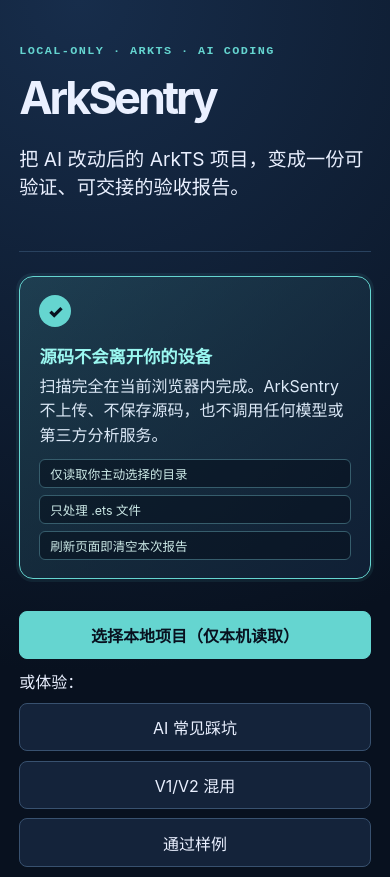
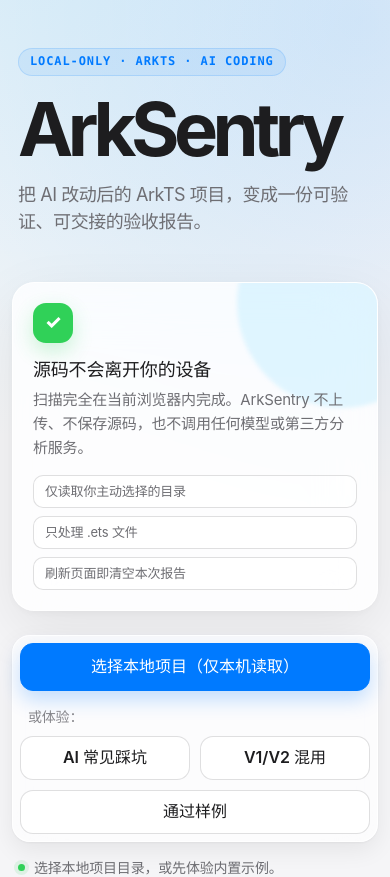
Before and after one commit to AnyRyoma/arksentry, a React (Vite) app in the folder apps/arksentry-web/: page / in a window 390 px wide. Shown: the top 877 px of the page. Built offline with nearby package versions, Linux system fonts and the light colour scheme.

Commit message:
style(web): refine the experience with an iOS-inspired interface
Add translucent surfaces, Apple-like spacing and controls, responsive result cards, dark mode, and reduced-motion support while preserving all scan behavior.

```diff
--- a/apps/arksentry-web/src/styles.css
+++ b/apps/arksentry-web/src/styles.css
@@ -1,55 +1,469 @@
-:root { color: #eaf0ff; background: #08111f; color-scheme: dark; font-family: Inter, "PingFang SC", "Microsoft YaHei", sans-serif; }
+:root {
+  color: #1d1d1f;
+  background: #f5f5f7;
+  color-scheme: light;
+  font-family: -apple-system, BlinkMacSystemFont, "SF Pro Display", "SF Pro Text", "PingFang SC", "Helvetica Neue", sans-serif;
+  font-synthesis: none;
+  text-rendering: optimizeLegibility;
+  --bg: #f5f5f7;
+  --surface: rgba(255, 255, 255, .78);
+  --surface-solid: #ffffff;
+  --surface-muted: rgba(232, 232, 237, .72);
+  --text: #1d1d1f;
+  --secondary: #6e6e73;
+  --tertiary: #86868b;
+  --line: rgba(60, 60, 67, .16);
+  --line-strong: rgba(60, 60, 67, .24);
+  --blue: #007aff;
+  --blue-hover: #006ee6;
+  --cyan: #64d2ff;
+  --green: #30d158;
+  --red: #ff3b30;
+  --orange: #ff9f0a;
+  --shadow: 0 20px 60px rgba(0, 0, 0, .08), 0 2px 10px rgba(0, 0, 0, .04);
+  --shadow-small: 0 8px 24px rgba(0, 0, 0, .07), 0 1px 3px rgba(0, 0, 0, .05);
+}
+
 * { box-sizing: border-box; }
-body { margin: 0; min-width: 320px; background: radial-gradient(circle at 20% 0, #172d4b 0, #08111f 42rem); }
-button { border: 1px solid #38516f; border-radius: 8px; background: #14233a; color: #eaf0ff; cursor: pointer; font: inherit; padding: .7rem .95rem; }
-button:hover:not(:disabled) { background: #1e3656; }
-button:disabled { cursor: wait; opacity: .7; }
-main { margin: 0 auto; max-width: 1080px; padding: 3rem 1.2rem 2rem; }
-.hero { border-bottom: 1px solid #29425f; padding-bottom: 2rem; }
-.eyebrow { color: #65d5d0; font: 700 .74rem/1.3 ui-monospace, monospace; letter-spacing: .12em; }
-h1 { font-size: clamp(2.8rem, 9vw, 5.6rem); letter-spacing: -.07em; margin: .25rem 0; }
-.subtitle { font-size: 1.2rem; max-width: 45rem; }
-.privacy-card { align-items: start; background: linear-gradient(135deg, rgba(101, 213, 208, .16), rgba(16, 32, 54, .96)); border: 1px solid #65d5d0; border-radius: 14px; box-shadow: 0 0 0 3px rgba(101, 213, 208, .08); display: grid; gap: 1rem; grid-template-columns: auto 1fr; margin: 1.5rem 0 0; padding: 1.1rem 1.2rem; }
-.privacy-badge { align-items: center; background: #65d5d0; border-radius: 999px; color: #08111f; display: flex; font-size: 1.1rem; font-weight: 900; height: 2rem; justify-content: center; width: 2rem; }
-.privacy-card strong { color: #9af7f0; display: block; font-size: 1.08rem; }
-.privacy-card p { color: #dce9f7; line-height: 1.55; margin: .35rem 0 .7rem; }
-.privacy-points { display: flex; flex-wrap: wrap; gap: .45rem; list-style: none; margin: 0; padding: 0; }
-.privacy-points li { background: rgba(7, 16, 29, .55); border: 1px solid #365d6c; border-radius: 999px; color: #cce9e7; font-size: .78rem; padding: .28rem .62rem; }
-.actions { align-items: center; display: flex; flex-wrap: wrap; gap: .6rem; margin: 2rem 0 .8rem; }
-.primary { background: #65d5d0; border-color: #65d5d0; color: #08111f; font-weight: 800; }
-.primary:hover:not(:disabled) { background: #8af0ea; }
-.visually-hidden { height: 1px; opacity: 0; position: absolute; width: 1px; }
-.status { color: #a9b8cb; min-height: 1.4rem; }
-.summary { display: grid; gap: .8rem; grid-template-columns: repeat(4, 1fr); margin: 2rem 0 1rem; }
-.summary article { background: #102036; border: 1px solid #29425f; border-radius: 12px; padding: 1rem; }
-.summary strong { display: block; font-size: 2rem; }
-.summary span { color: #a9b8cb; font-size: .83rem; }
-.summary .danger strong { color: #ff8e8e; }
-.notice { background: #17283e; border-left: 3px solid #65d5d0; color: #c5d3e8; padding: .75rem 1rem; }
-.privacy-reminder { background: rgba(101, 213, 208, .08); border: 1px solid #365d6c; border-radius: 8px; color: #bfe5e2; font-size: .86rem; margin-top: .7rem; padding: .7rem 1rem; }
-.report-actions { display: flex; flex-wrap: wrap; gap: .7rem; margin: 1.4rem 0; }
-.files { display: grid; gap: 1rem; }
-.file-card { background: #0d1a2c; border: 1px solid #29425f; border-radius: 12px; overflow: hidden; padding: 1rem 1.2rem; }
-.file-card h2 { font: 700 .92rem/1.5 ui-monospace, monospace; margin: 0 0 .8rem; overflow-wrap: anywhere; }
-.file-card details { border-top: 1px solid #243b56; padding: .8rem 0; }
-.file-card summary { cursor: pointer; font-weight: 700; }
-.tag { color: #ffb86a; font-family: ui-monospace, monospace; }
-.file-card em { color: #a9b8cb; float: right; font-style: normal; font-weight: 400; }
-.file-card p { color: #c5d3e8; line-height: 1.6; }
-.file-card pre { background: #07101d; border-radius: 6px; overflow-x: auto; padding: .75rem; }
-.file-card a { color: #65d5d0; }
-.pass { color: #80e2a8; }
-.parse-error { color: #ffb1a8; }
-footer { border-top: 1px solid #29425f; color: #a9b8cb; font-size: .9rem; margin-top: 3rem; padding-top: 1.5rem; }
-footer a { color: #65d5d0; font-weight: 700; margin-left: .25rem; text-decoration: none; }
+html { scroll-behavior: smooth; }
+body {
+  margin: 0;
+  min-width: 320px;
+  min-height: 100vh;
+  background:
+    radial-gradient(circle at 8% -10%, rgba(100, 210, 255, .18), transparent 34rem),
+    radial-gradient(circle at 92% 2%, rgba(0, 122, 255, .12), transparent 30rem),
+    var(--bg);
+  color: var(--text);
+  letter-spacing: -.012em;
+}
+body::before {
+  position: fixed;
+  inset: 0;
+  z-index: -1;
+  background-image: radial-gradient(rgba(0, 122, 255, .08) .6px, transparent .6px);
+  background-size: 24px 24px;
+  mask-image: linear-gradient(to bottom, black, transparent 64%);
+  -webkit-mask-image: linear-gradient(to bottom, black, transparent 64%);
+  content: "";
+  pointer-events: none;
+}
+button, a, summary { -webkit-tap-highlight-color: transparent; }
+button { font: inherit; }
+button:focus-visible, a:focus-visible, summary:focus-visible {
+  outline: 4px solid rgba(0, 122, 255, .22);
+  outline-offset: 3px;
+}
+
+main {
+  width: min(100% - 40px, 1040px);
+  margin: 0 auto;
+  padding: 72px 0 44px;
+}
+.hero {
+  position: relative;
+  max-width: 820px;
+  padding: 24px 0 38px;
+}
+.eyebrow {
+  display: inline-flex;
+  align-items: center;
+  min-height: 28px;
+  margin: 0 0 18px;
+  padding: 5px 11px;
+  border: 1px solid rgba(0, 122, 255, .15);
+  border-radius: 999px;
+  background: rgba(0, 122, 255, .08);
+  color: var(--blue);
+  font: 650 12px/1.3 ui-monospace, SFMono-Regular, Menlo, monospace;
+  letter-spacing: .075em;
+}
+h1 {
+  margin: 0;
+  color: var(--text);
+  font-size: clamp(56px, 9vw, 96px);
+  font-weight: 750;
+  line-height: .95;
+  letter-spacing: -.075em;
+}
+.subtitle {
+  max-width: 700px;
+  margin: 24px 0 0;
+  color: var(--secondary);
+  font-size: clamp(19px, 2.4vw, 25px);
+  font-weight: 430;
+  line-height: 1.48;
+  letter-spacing: -.025em;
+}
+
+.privacy-card {
+  position: relative;
+  display: grid;
+  grid-template-columns: auto 1fr;
+  gap: 16px;
+  align-items: start;
+  margin: 18px 0 0;
+  padding: 24px;
+  overflow: hidden;
+  border: 1px solid rgba(255, 255, 255, .82);
+  border-radius: 26px;
+  background: var(--surface);
+  box-shadow: var(--shadow);
+  backdrop-filter: blur(28px) saturate(180%);
+  -webkit-backdrop-filter: blur(28px) saturate(180%);
+}
+.privacy-card::after {
+  position: absolute;
+  right: -70px;
+  top: -85px;
+  width: 210px;
+  height: 210px;
+  border-radius: 50%;
+  background: rgba(100, 210, 255, .18);
+  filter: blur(2px);
+  content: "";
+  pointer-events: none;
+}
+.privacy-badge {
+  display: grid;
+  place-items: center;
+  width: 40px;
+  height: 40px;
+  border-radius: 13px;
+  background: var(--green);
+  box-shadow: 0 8px 20px rgba(48, 209, 88, .24);
+  color: white;
+  font-size: 19px;
+  font-weight: 800;
+}
+.privacy-card > div:last-child { position: relative; z-index: 1; min-width: 0; }
+.privacy-card strong {
+  display: block;
+  color: var(--text);
+  font-size: 18px;
+  line-height: 1.25;
+}
+.privacy-card p {
+  max-width: 760px;
+  margin: 7px 0 15px;
+  color: var(--secondary);
+  font-size: 15px;
+  line-height: 1.6;
+}
+.privacy-points {
+  display: flex;
+  flex-wrap: wrap;
+  gap: 8px;
+  margin: 0;
+  padding: 0;
+  list-style: none;
+}
+.privacy-points li {
+  padding: 7px 11px;
+  border: 1px solid var(--line);
+  border-radius: 999px;
+  background: rgba(255, 255, 255, .62);
+  color: var(--secondary);
+  font-size: 13px;
+  line-height: 1;
+}
+
+.actions {
+  display: flex;
+  flex-wrap: wrap;
+  gap: 10px;
+  align-items: center;
+  margin: 24px 0 10px;
+  padding: 8px;
+  border: 1px solid rgba(255, 255, 255, .88);
+  border-radius: 20px;
+  background: rgba(255, 255, 255, .66);
+  box-shadow: var(--shadow-small);
+  backdrop-filter: blur(24px) saturate(160%);
+  -webkit-backdrop-filter: blur(24px) saturate(160%);
+}
+.actions > span {
+  margin-left: 5px;
+  color: var(--tertiary);
+  font-size: 14px;
+}
+button {
+  min-height: 44px;
+  padding: 10px 17px;
+  border: 1px solid var(--line);
+  border-radius: 13px;
+  background: rgba(255, 255, 255, .86);
+  color: var(--text);
+  cursor: pointer;
+  font-weight: 600;
+  line-height: 1.2;
+  transition: background-color .18s ease, border-color .18s ease, box-shadow .18s ease, transform .18s ease;
+}
+button:hover:not(:disabled) {
+  border-color: var(--line-strong);
+  background: #fff;
+  box-shadow: 0 5px 14px rgba(0, 0, 0, .08);
+  transform: translateY(-1px);
+}
+button:active:not(:disabled) {
+  box-shadow: none;
+  transform: scale(.975);
+}
+button:disabled { cursor: wait; opacity: .55; }
+.primary {
+  min-height: 48px;
+  padding-inline: 21px;
+  border-color: var(--blue);
+  background: var(--blue);
+  box-shadow: 0 9px 20px rgba(0, 122, 255, .23);
+  color: #fff;
+  font-weight: 700;
+}
+.primary:hover:not(:disabled) {
+  border-color: var(--blue-hover);
+  background: var(--blue-hover);
+  box-shadow: 0 10px 24px rgba(0, 122, 255, .28);
+}
+.visually-hidden {
+  position: absolute;
+  width: 1px;
+  height: 1px;
+  overflow: hidden;
+  clip: rect(0 0 0 0);
+  white-space: nowrap;
+}
+.status {
+  display: flex;
+  align-items: center;
+  min-height: 28px;
+  margin: 12px 6px 28px;
+  color: var(--secondary);
+  font-size: 14px;
+  line-height: 1.5;
+}
+.status::before {
+  flex: 0 0 auto;
+  width: 7px;
+  height: 7px;
+  margin-right: 9px;
+  border-radius: 50%;
+  background: var(--green);
+  box-shadow: 0 0 0 4px rgba(48, 209, 88, .12);
+  content: "";
+}
+
+.summary {
+  display: grid;
+  grid-template-columns: repeat(4, 1fr);
+  gap: 12px;
+  margin: 0 0 14px;
+}
+.summary article {
+  min-width: 0;
+  padding: 20px;
+  border: 1px solid rgba(255, 255, 255, .86);
+  border-radius: 22px;
+  background: var(--surface);
+  box-shadow: var(--shadow-small);
+  backdrop-filter: blur(22px) saturate(160%);
+  -webkit-backdrop-filter: blur(22px) saturate(160%);
+}
+.summary strong {
+  display: block;
+  margin-bottom: 6px;
+  color: var(--blue);
+  font-size: 36px;
+  font-weight: 720;
+  line-height: 1;
+  letter-spacing: -.04em;
+  font-variant-numeric: tabular-nums;
+}
+.summary span { color: var(--secondary); font-size: 13px; }
+.summary .danger strong { color: var(--red); }
+.notice, .privacy-reminder {
+  padding: 14px 17px;
+  border-radius: 15px;
+  font-size: 14px;
+  line-height: 1.55;
+}
+.notice {
+  border: 1px solid rgba(255, 159, 10, .2);
+  background: rgba(255, 159, 10, .1);
+  color: #8a4b00;
+}
+.privacy-reminder {
+  margin-top: 8px;
+  border: 1px solid rgba(48, 209, 88, .18);
+  background: rgba(48, 209, 88, .09);
+  color: #187536;
+}
+.report-actions {
+  display: flex;
+  flex-wrap: wrap;
+  gap: 10px;
+  margin: 18px 0;
+}
+.report-actions button:first-child {
+  border-color: var(--blue);
+  background: var(--blue);
+  color: #fff;
+}
+.files { display: grid; gap: 14px; }
+.file-card {
+  overflow: hidden;
+  padding: 0 22px;
+  border: 1px solid rgba(255, 255, 255, .88);
+  border-radius: 24px;
+  background: var(--surface);
+  box-shadow: var(--shadow-small);
+  backdrop-filter: blur(24px) saturate(160%);
+  -webkit-backdrop-filter: blur(24px) saturate(160%);
+}
+.file-card h2 {
+  margin: 0;
+  padding: 21px 0 17px;
+  color: var(--text);
+  font: 650 14px/1.5 ui-monospace, SFMono-Regular, Menlo, monospace;
+  overflow-wrap: anywhere;
+}
+.file-card details { border-top: 1px solid var(--line); }
+.file-card summary {
+  position: relative;
+  padding: 17px 34px 17px 0;
+  color: var(--text);
+  cursor: pointer;
+  font-size: 15px;
+  font-weight: 620;
+  list-style: none;
+}
+.file-card summary::-webkit-details-marker { display: none; }
+.file-card summary::after {
+  position: absolute;
+  right: 3px;
+  top: 50%;
+  color: var(--tertiary);
+  content: "⌄";
+  font-size: 20px;
+  transform: translateY(-58%);
+  transition: transform .2s ease;
+}
+.file-card details[open] summary::after { transform: translateY(-42%) rotate(180deg); }
+.file-card details[open] { padding-bottom: 18px; }
+.tag {
+  display: inline-flex;
+  margin-right: 5px;
+  padding: 4px 7px;
+  border-radius: 7px;
+  background: rgba(255, 159, 10, .12);
+  color: #ad5f00;
+  font: 700 11px/1 ui-monospace, SFMono-Regular, Menlo, monospace;
+  vertical-align: 1px;
+}
+.file-card em {
+  float: right;
+  color: var(--tertiary);
+  font-style: normal;
+  font-weight: 500;
+  font-variant-numeric: tabular-nums;
+}
+.file-card p { color: var(--secondary); font-size: 14px; line-height: 1.65; }
+.file-card pre {
+  margin: 14px 0;
+  padding: 16px;
+  overflow-x: auto;
+  border: 1px solid var(--line);
+  border-radius: 14px;
+  background: #1c1c1e;
+  color: #f2f2f7;
+  font-size: 13px;
+  line-height: 1.65;
+}
+.file-card a {
+  display: inline-flex;
+  align-items: center;
+  min-height: 36px;
+  color: var(--blue);
+  font-size: 14px;
+  font-weight: 650;
+  text-decoration: none;
+}
+.file-card a:hover { text-decoration: underline; }
+.pass { color: #187536 !important; }
+.parse-error { color: var(--red) !important; }
+code { font-family: ui-monospace, SFMono-Regular, Menlo, monospace; }
+footer {
+  margin-top: 40px;
+  padding: 24px 4px 0;
+  border-top: 1px solid var(--line);
+  color: var(--tertiary);
+  font-size: 13px;
+  line-height: 1.7;
+}
+footer a {
+  margin-left: 4px;
+  color: var(--blue);
+  font-weight: 650;
+  text-decoration: none;
+}
 footer a:hover { text-decoration: underline; }
-code { font-family: ui-monospace, monospace; }
-@media (max-width: 680px) {
-  main { padding-top: 2rem; }
+
+@media (prefers-color-scheme: dark) {
+  :root {
+    color: #f5f5f7;
+    background: #000;
+    color-scheme: dark;
+    --bg: #000;
+    --surface: rgba(28, 28, 30, .78);
+    --surface-solid: #1c1c1e;
+    --surface-muted: rgba(44, 44, 46, .72);
+    --text: #f5f5f7;
+    --secondary: #aeaeb2;
+    --tertiary: #8e8e93;
+    --line: rgba(84, 84, 88, .5);
+    --line-strong: rgba(99, 99, 102, .7);
+    --blue: #0a84ff;
+    --blue-hover: #409cff;
+    --shadow: 0 20px 60px rgba(0, 0, 0, .35), 0 2px 12px rgba(0, 0, 0, .28);
+    --shadow-small: 0 8px 24px rgba(0, 0, 0, .26);
+  }
+  body {
+    background:
+      radial-gradient(circle at 8% -10%, rgba(100, 210, 255, .15), transparent 34rem),
+      radial-gradient(circle at 92% 2%, rgba(10, 132, 255, .14), transparent 30rem),
+      var(--bg);
+  }
+  body::before { opacity: .42; }
+  .privacy-card, .actions, .summary article, .file-card { border-color: rgba(255, 255, 255, .1); }
+  .privacy-points li, button { background: rgba(44, 44, 46, .78); }
+  button:hover:not(:disabled) { background: #3a3a3c; }
+  .primary, .primary:hover:not(:disabled), .report-actions button:first-child { color: #fff; }
+  .notice { color: #ffd08a; }
+  .privacy-reminder, .pass { color: #79e897 !important; }
+  .tag { color: #ffb33a; }
+}
+
+@media (max-width: 720px) {
+  main { width: min(100% - 24px, 1040px); padding-top: 30px; }
+  .hero { padding: 18px 6px 28px; }
+  h1 { font-size: clamp(52px, 19vw, 76px); }
+  .subtitle { margin-top: 18px; font-size: 18px; }
+  .privacy-card { grid-template-columns: 1fr; padding: 20px; border-radius: 22px; }
+  .privacy-points { flex-direction: column; align-items: stretch; }
+  .privacy-points li { border-radius: 10px; line-height: 1.3; }
+  .actions { align-items: stretch; padding: 7px; border-radius: 18px; }
+  .actions > span { flex-basis: 100%; margin: 5px 8px 0; }
+  .actions button { flex: 1 1 calc(50% - 6px); }
+  .actions .primary { flex-basis: 100%; }
   .summary { grid-template-columns: repeat(2, 1fr); }
-  .actions { align-items: stretch; flex-direction: column; }
-  .actions button { width: 100%; }
-  .privacy-card { grid-template-columns: 1fr; }
-  .privacy-points { align-items: stretch; flex-direction: column; }
-  .privacy-points li { border-radius: 6px; }
+  .summary article { padding: 17px; border-radius: 19px; }
+  .summary strong { font-size: 32px; }
+  .report-actions { display: grid; grid-template-columns: 1fr; }
+  .file-card { padding: 0 17px; border-radius: 21px; }
+  .file-card summary { padding-right: 26px; }
+  .file-card em { display: block; float: none; margin-top: 7px; }
 }
+
+@media (prefers-reduced-motion: reduce) {
+  html { scroll-behavior: auto; }
+  *, *::before, *::after { transition-duration: .01ms !important; animation-duration: .01ms !important; }
+}
```
